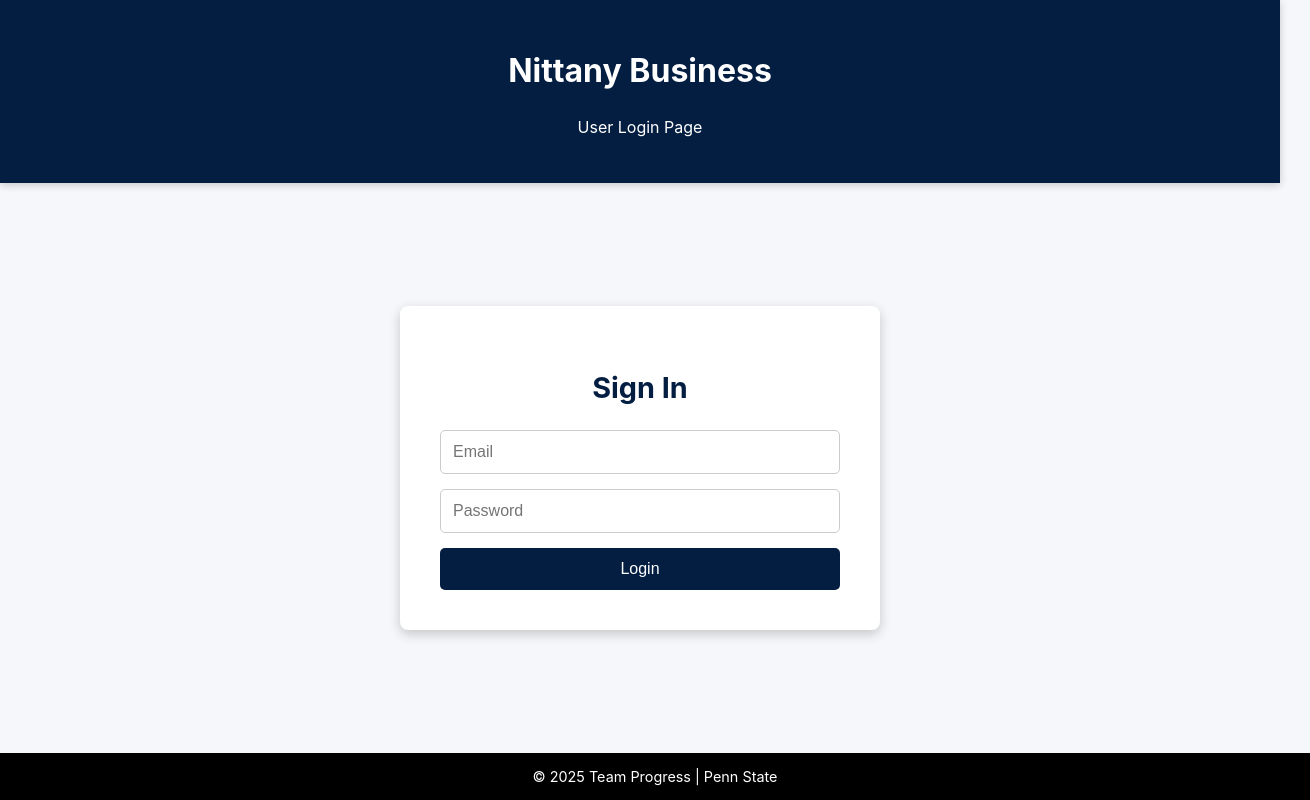
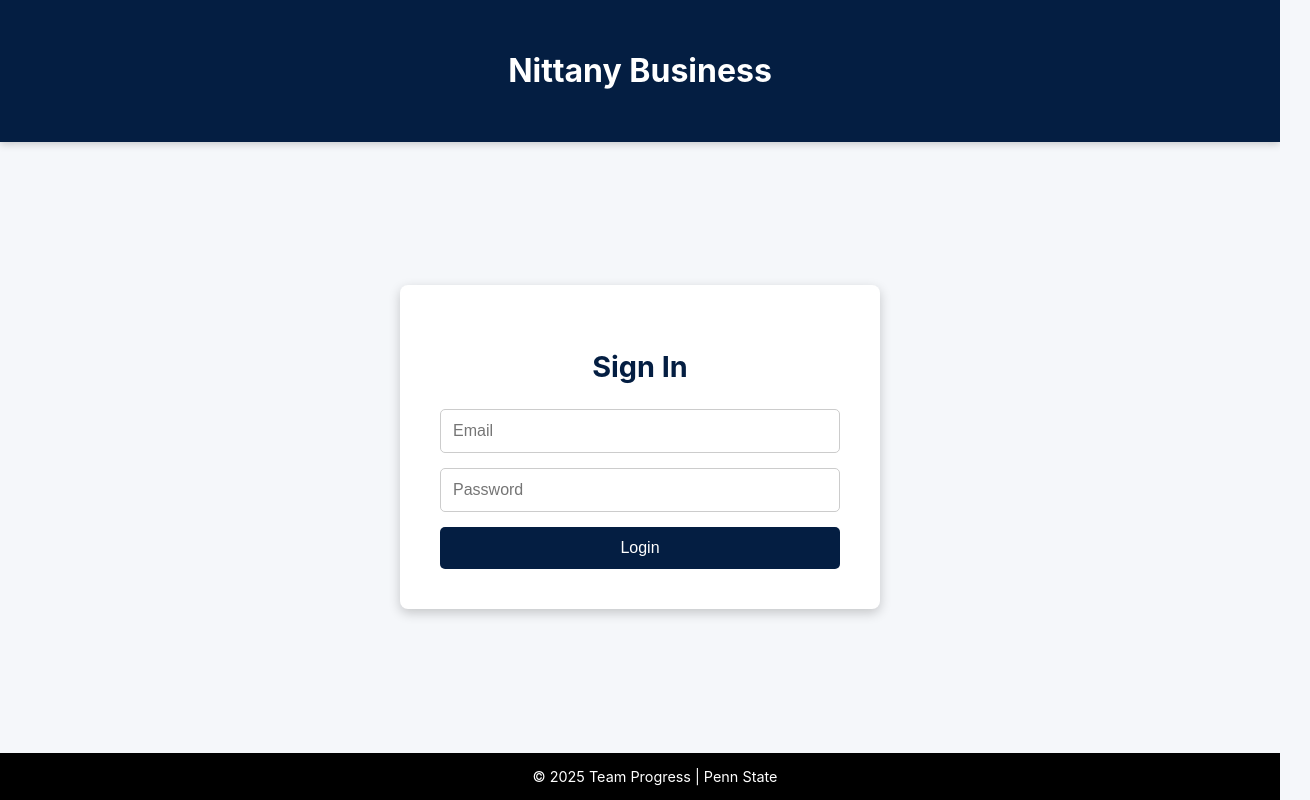
Before and after one commit to sansvwalia/Nittany-Lion-Shopping-Software, a React (Create React App) app in the folder business_frontend/: page / in a window 1280 px wide. Shown: the whole page, 1310 px wide, since content can reach past the window. Built offline with nearby package versions, Linux system fonts and the light colour scheme.

Commit message:
Adjusted screen lock and and header styling

```diff
--- a/business_frontend/src/App.css
+++ b/business_frontend/src/App.css
@@ -6,6 +6,11 @@
     background-color: #f5f7fa;
     text-align: center;
 }
+
+body, html {
+    overflow-x: hidden;
+}
+
 main {
     flex: 1;
     display: flex;
@@ -15,14 +20,15 @@
 
 /* Header */
 .App-header {
-    background-color: #041E42; /* PSU Navy Blue */
-    color: #FFFFFF;
-    width: 100%;
+    background-color: #041E42;
+    color: white;
+    width: 100vw;
+    position: relative;
+    left: 50%;
+    right: 50%;
+    margin-left: -50vw;
+    margin-right: -50vw;
     padding: 30px 0;
-    display: flex;
-    flex-direction: column;
-    align-items: center;
-    justify-content: center;
     box-shadow: 0 2px 8px rgba(0, 0, 0, 0.2);
 }
 
--- a/business_frontend/src/pages/Login.js
+++ b/business_frontend/src/pages/Login.js
@@ -31,7 +31,6 @@
         <div className="App">
             <header className="App-header">
                 <h1>Nittany Business</h1>
-                <p style={{ fontSize: "1rem", marginTop: "5px" }}>User Login Page</p>
             </header>
 
             <main>
```
